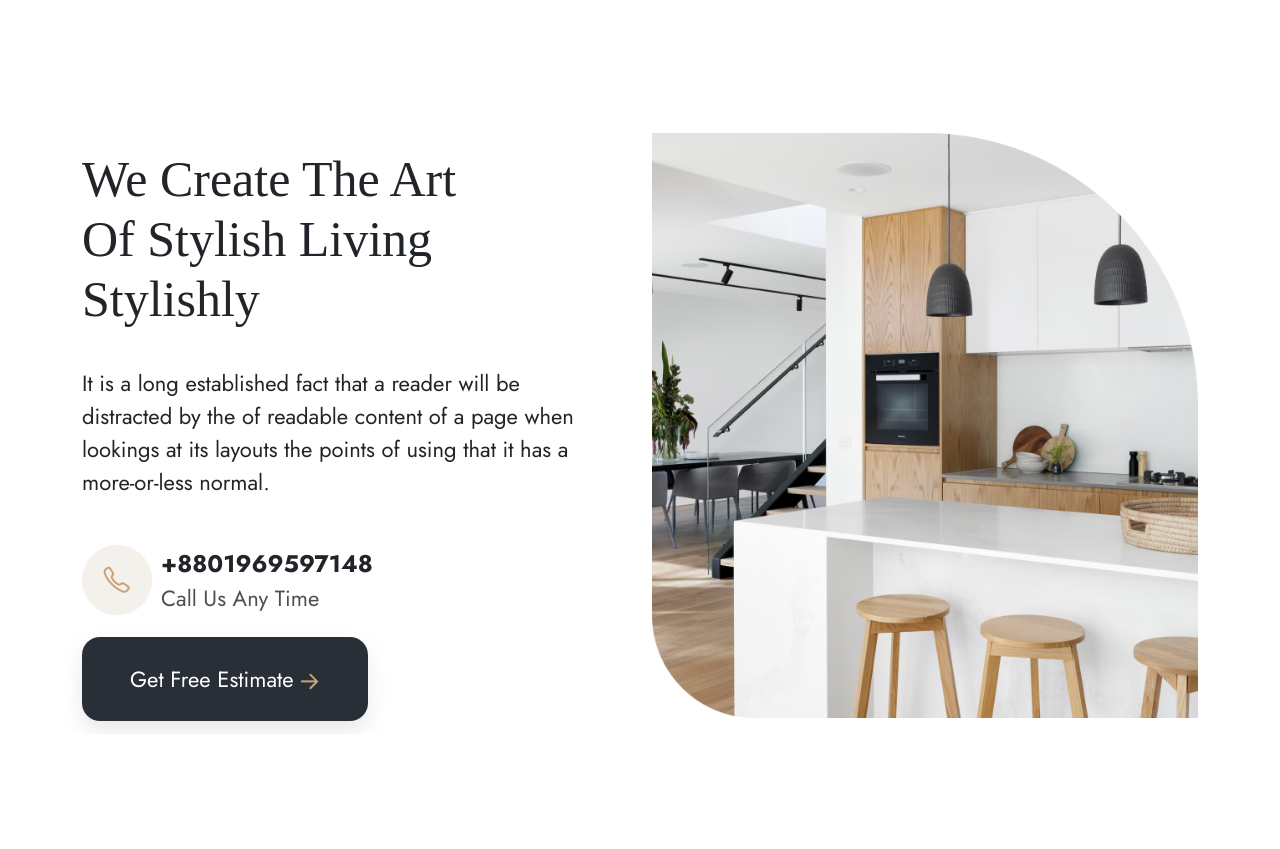
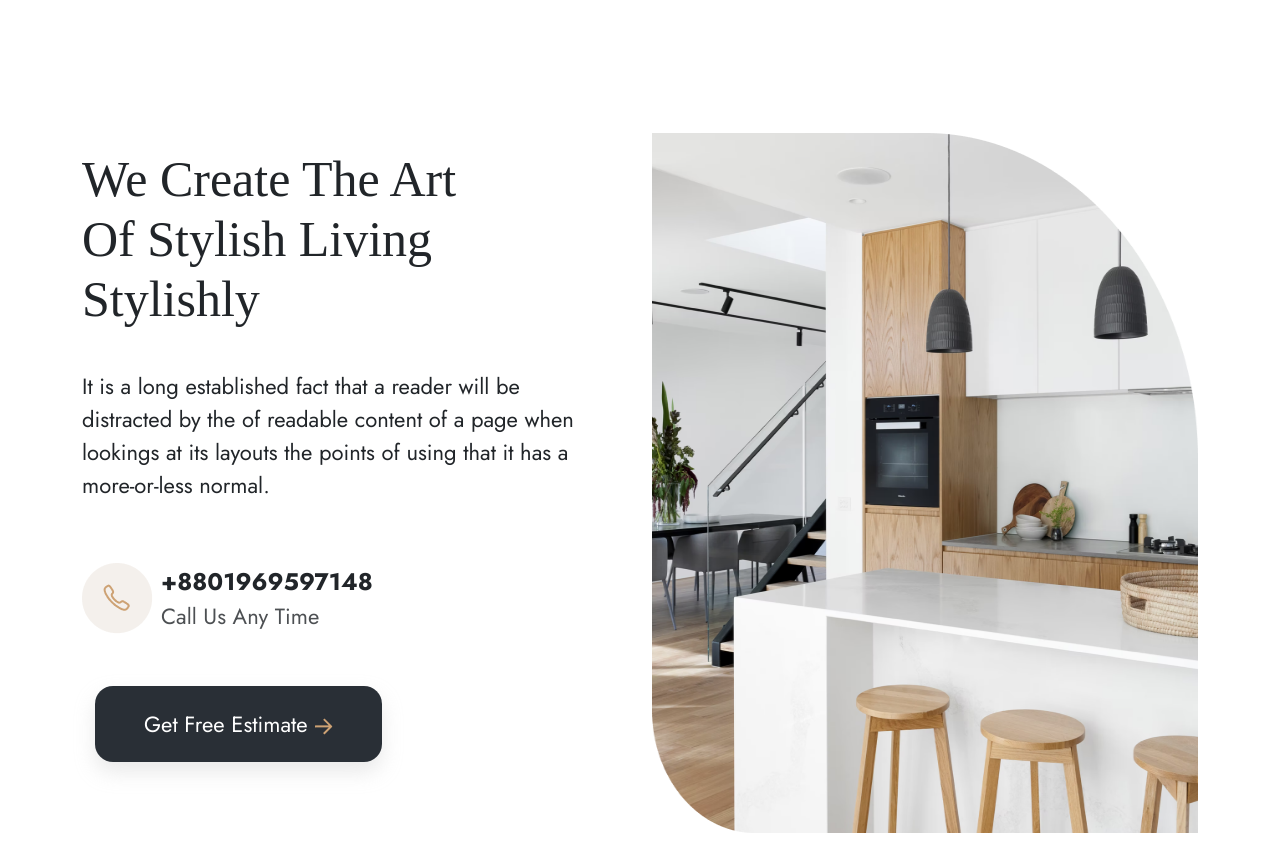
Before and after one commit to nishad0055/interno, a plain HTML site: page index.html in a window 1280 px wide. Shown: the part 1240-2089 px from the top of the page. Before the commit the page ends 1974 px from the top, so only its background shows below. Drawn offline with nearby package versions, Linux system fonts and the light colour scheme; a web font is replaced by a local one.

Commit message:
padding fix

```diff
--- a/css/style.css
+++ b/css/style.css
@@ -61,7 +61,7 @@ body {
 /* hero css */
 
 .btn-one {
-  padding: 26px 49px 26px 48px;
+  padding: 22px 49px;
   background: var(--button-primary);
   box-shadow: 0px 10px 20px rgba(192, 192, 192, 0.35);
   border-radius: 18px;
@@ -121,10 +121,9 @@ body {
 .left-info .text {
   font-size: 22px;
   font-family: var(--font-jost);
-  padding: 30px 0;
+  padding: 33px 0 45px;
 }
 .call-info {
-  padding-bottom: 47px;
 }
 .number p {
   font-family: var(--font-jost);
@@ -136,3 +135,11 @@ body {
   font-size: 22px;
   color: var(--text-grey);
 }
+
+.right-side img {
+  width: 653px;
+  height: 700px;
+}
+.btn {
+  padding-top: 73px;
+}
--- a/index.html
+++ b/index.html
@@ -142,12 +142,14 @@
                 <small class="m-0">Call Us Any Time</small>
               </div>
             </div>
-            <a class="btn-one" href=""
-              >Get Free Estimate <img src="images/ArrowUpRight.png" alt="" />
-            </a>
+            <div class="btn">
+              <a class="btn-one" href=""
+                >Get Free Estimate <img src="images/ArrowUpRight.png" alt="" />
+              </a>
+            </div>
           </div>
         </div>
-        <div class="col-12 col-md-6 col-lg-6 pt-5 pt-md-0 pt-lg-0">
+        <div class="col-12 col-md-6 col-lg-6 pt-5 pt-md-0 pt-lg-0 right-side">
           <img class="img-fluid" src="images/side-banner.png" alt="" />
         </div>
       </div>
```
